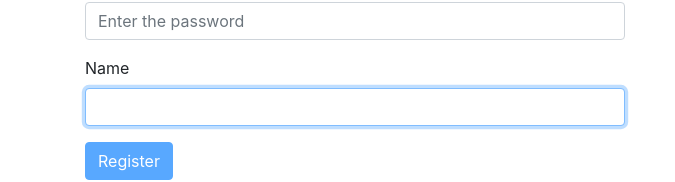
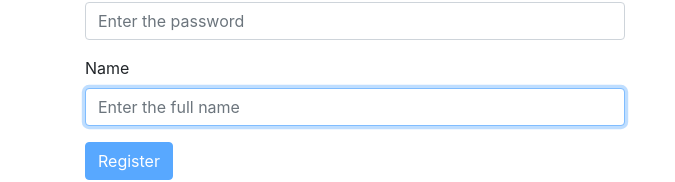
Before and after one commit to prateek951/Movie-Vid-App, a React (Create React App) app in the folder movievid/: page /register in a window 1280 px wide. Shown: the part 240-422 px from the top of the page, without its empty margins (0-675 px from the left). Built offline with nearby package versions, Linux system fonts and the light colour scheme.

Commit message:
register form made with proper joi validation

```diff
--- a/movievid/src/components/Register.js
+++ b/movievid/src/components/Register.js
@@ -19,12 +19,15 @@ export default class Register extends Form {
       .required()
       .label("Username"),
     password: Joi.string()
+      .min(8)
       .required()
       .label("Password"),
     name: Joi.string()
       .required()
-      .label("Name")
+      .label("Name"),
+
   };
+
   makeSubmissionToServer() {
     //Async call to register
     console.log("Submitted");
@@ -48,7 +51,7 @@ export default class Register extends Form {
             "password",
             "Enter the password"
           )}
-          {this.renderInput("name", "Name", "Enter the full namem")}
+          {this.renderInput("name", "Name","text","Enter the full name")}
           {this.renderButton(label, data)}
         </form>
       </div>
--- a/movievid/src/components/common/Form.js
+++ b/movievid/src/components/common/Form.js
@@ -6,10 +6,10 @@ export default class Form extends Component {
     data: {},
     errors: {}
   };
-  validate = ({ username, password }) => {
+  validate = (data) => {
     const options = { abortEarly: false };
     const { error } = Joi.validate(
-      { username, password },
+      data,
       this.schema,
       options
     );
@@ -64,7 +64,7 @@ export default class Form extends Component {
       </button>
     );
   };
-  renderInput(name,label,type='text',placeholder) {
+  renderInput(name,label,type,placeholder) {
       const { errors, data} = this.state;
     return (
       <Input
```
